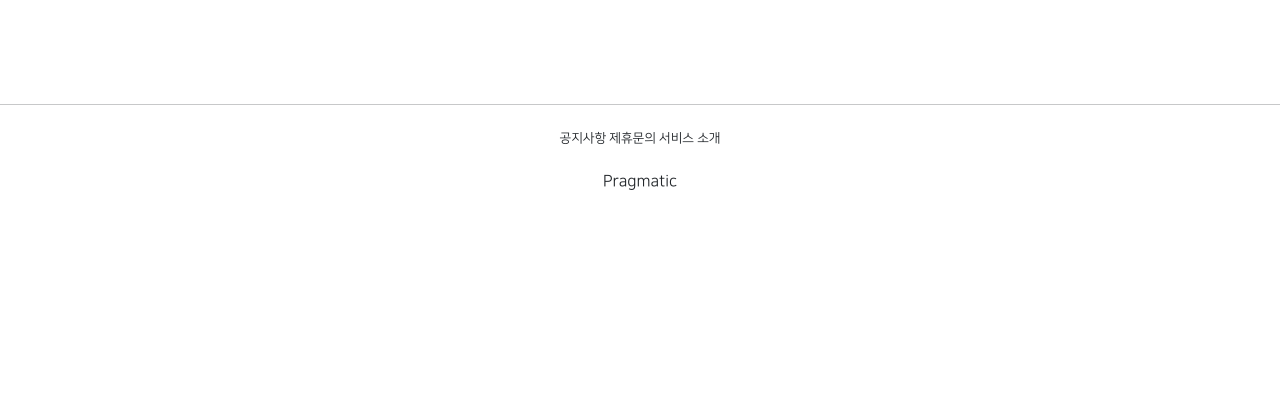
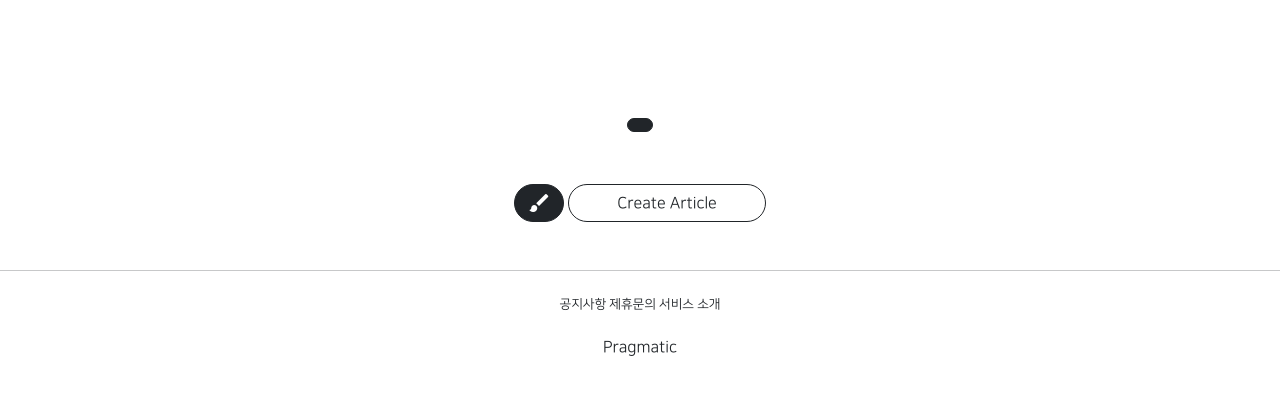
Before and after one commit to 00kang/gis_web_1, a Django app: template projectapp/templates/projectapp/detail.html in a window 1280 px wide. Shown: the part 297-692 px from the top of the page. Run offline with Django 3.2, Linux system fonts and the light colour scheme; the template is opened without the code that fills it, so the values that code supplies are empty; parts of the project's set-up code (start-up, migrations or seed data) failed here and were passed over; some libraries are stand-ins or nearby versions; some web fonts are replaced.

Commit message:
08/19 commit_3

```diff
--- a/projectapp/templates/projectapp/detail.html
+++ b/projectapp/templates/projectapp/detail.html
@@ -17,4 +17,8 @@
 
     </div>
 
+    <div>
+        {% include 'snippets/list_fragment.html' with article_list=object_list %}
+    </div>
+
 {% endblock %}
--- /dev/null
+++ b/templates/snippets/list_fragment.html
@@ -0,0 +1,55 @@
+{% load static %}
+
+    <style>
+        .container {
+            padding: 0;
+            margin: 0 auto;
+        }
+
+        .container div {
+          width: 45%;
+            max-width: 250px;
+          display: flex;
+          justify-content: center;
+          align-items: center;
+          border-radius: 1rem;
+            box-shadow: 0 0 .5rem grey;
+            flex-direction: column;
+        }
+
+        .container img {
+            width: 100%;
+            border-radius: 1rem;
+        }
+
+    </style>
+
+    <div class="container my-4">
+        {% for article in article_list %}
+            <div>
+                <a href="{% url 'articleapp:detail' pk=article.pk %}">
+                    <img src="{{ article.image.url }}"
+                         alt="">
+                </a>
+                <span class="m-2 NNS_B"> {{ article.title }} </span>
+            </div>
+
+        {% endfor %}
+
+    </div>
+
+    <script src="{% static 'js/magicgrid.js' %}"></script>
+
+    {% include 'snippets/pagination.html' %}
+
+    <div class="text-center my-5">
+        <a href="{% url 'articleapp:create' %}"
+           class="btn btn-dark rounded-pill material-icons">
+            brush
+        </a>
+        <a href="{% url 'articleapp:create' %}"
+           class="btn btn-outline-dark rounded-pill px-5">
+            Create Article
+        </a>
+
+    </div>
```
Also changed, not shown: projectapp/views.py (+9 -1 lines).
